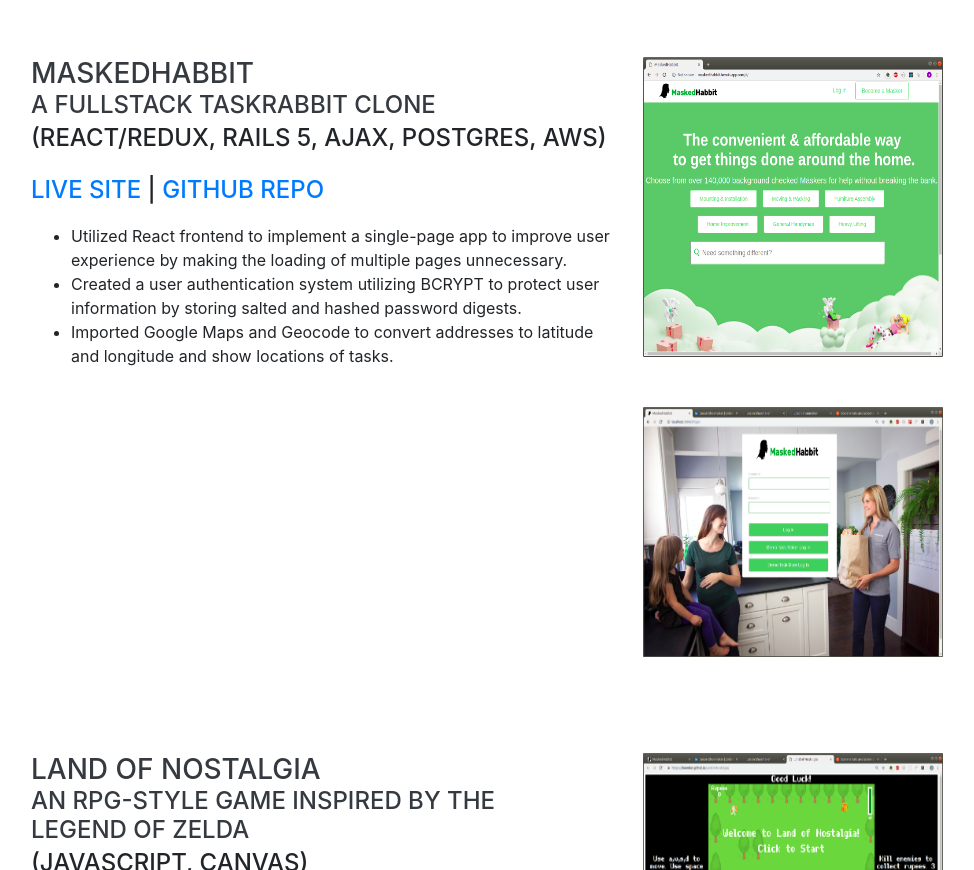
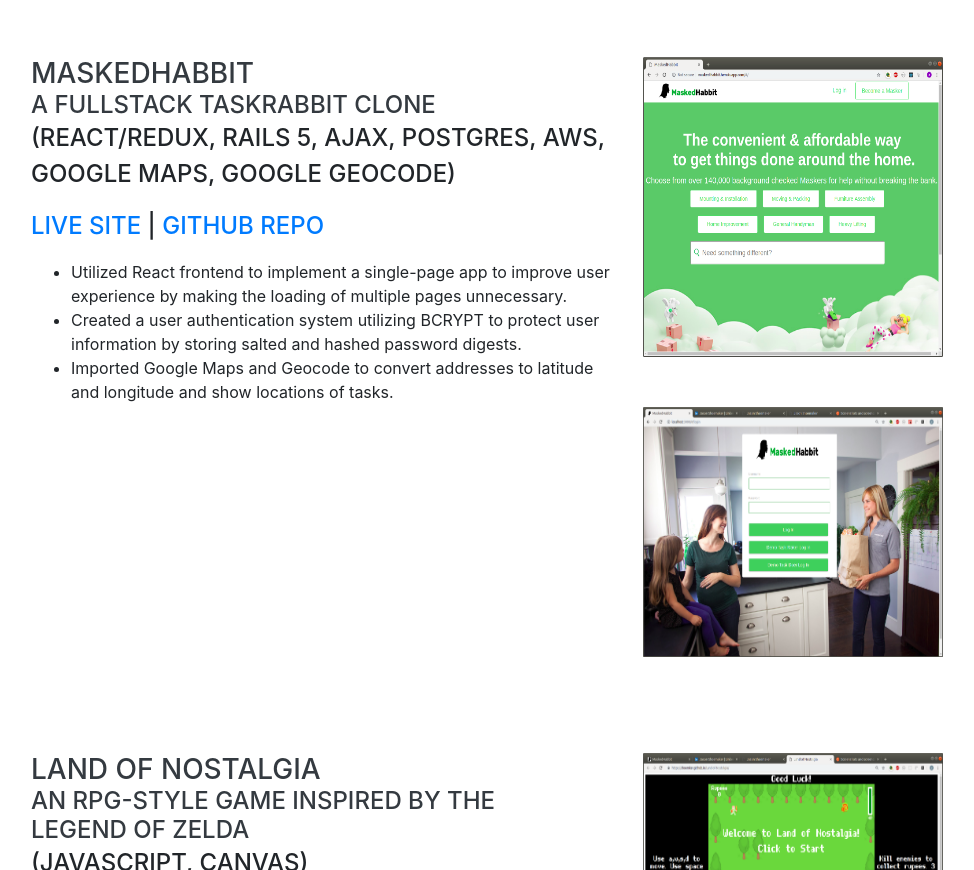
Before and after one commit to shoemker/personal_site, a website with bundled scripts: page index.html in a window 1280 px wide. Shown: the part 2220-3090 px from the top of the page, without its empty margins (289-1263 px from the left). Built offline with nearby package versions, Linux system fonts and the light colour scheme; a web font is replaced by a local one.

Commit message:
added Google Maps and Geocode to tech used

```diff
--- a/index.html
+++ b/index.html
@@ -167,7 +167,7 @@
 					<div class="resume-content">
 						<h3 class="mb-0">MaskedHabbit</h3>
 						<h4 class="mb-0">A Fullstack TaskRabbit Clone</h4>
-						<div class="subheading mb-3">(React/Redux, Rails 5, Ajax, PostGres, AWS)</div>
+						<div class="subheading mb-3">(React/Redux, Rails 5, Ajax, PostGres, AWS, Google Maps, Google Geocode)</div>
 						<div class="subheading mb-3">
 							<a href="http://masked-habbit.herokuapp.com/" target="_blank">Live Site</a><a> | </a>
 							<a href="https://github.com/shoemker/MaskedHabbit" target="_blank">Github Repo</a>
```
Also changed, not shown: 1 other file.
